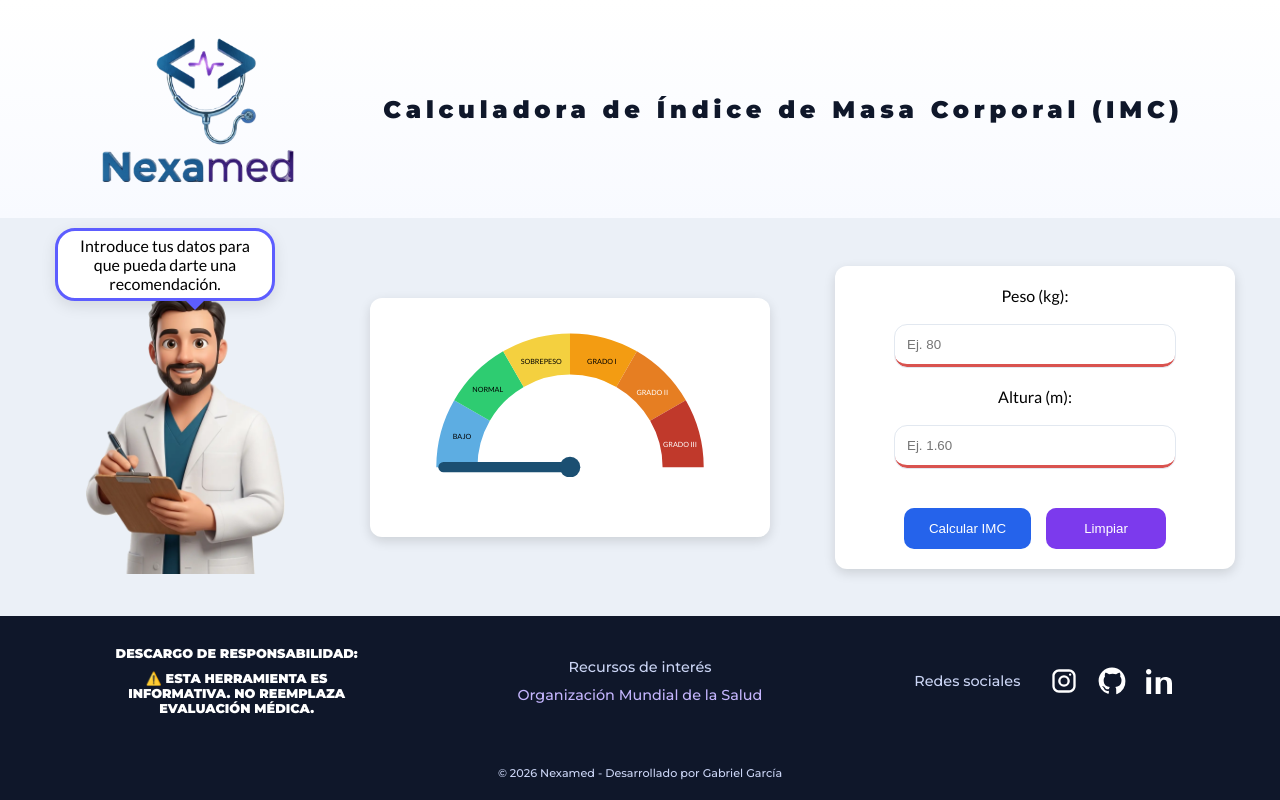
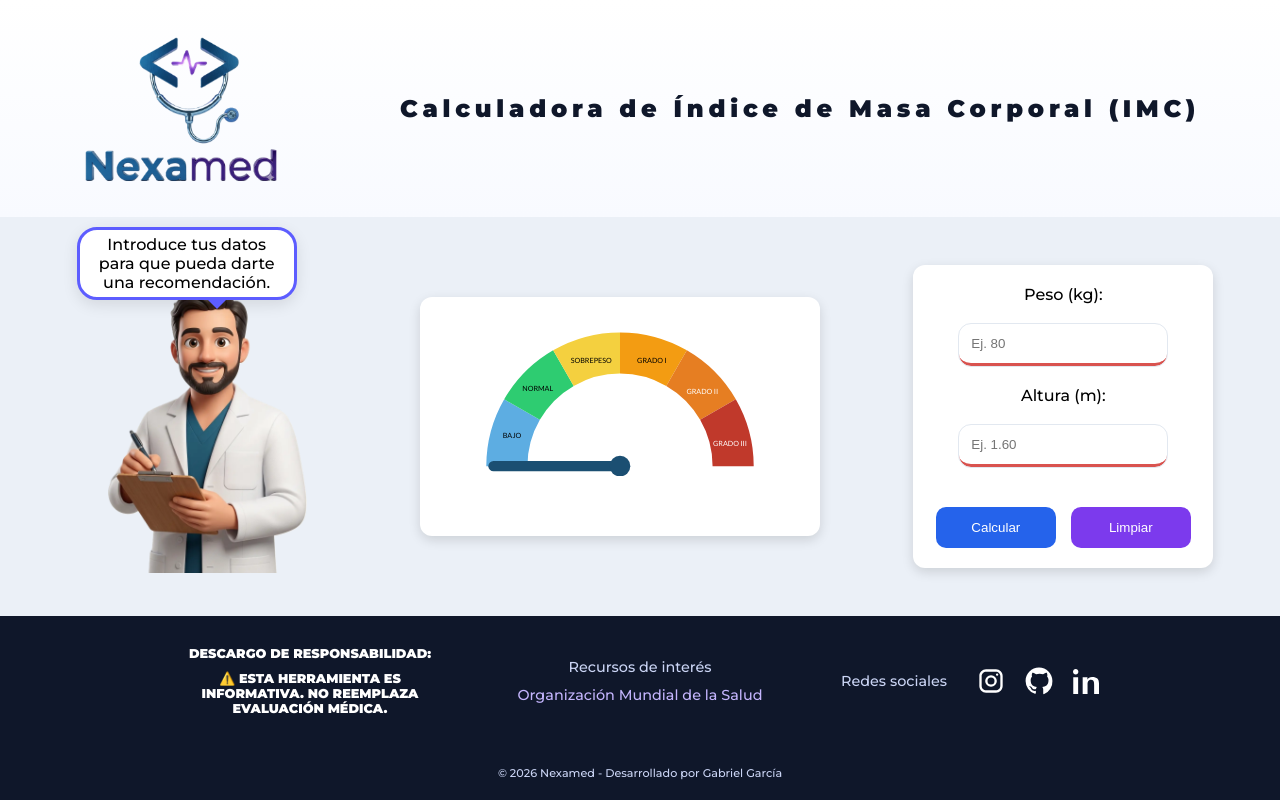
Before and after one commit to medgabrielgarcia-star/calculadora-imc, a website: page docs/index.html in a window 1280 px wide. Drawn offline with nearby package versions, Linux system fonts and the light colour scheme.

Commit message:
Ajustando detalles

```diff
--- a/docs/index.html
+++ b/docs/index.html
@@ -69,7 +69,7 @@
                 max="3" inputmode="decimal" required autocomplete="off">
             <span id="error-altura" class="error-msg"></span>
             <div class="calc-imc__buttons">
-                <button class="calc-imc__button-items calcular" type="submit">Calcular IMC</button>
+                <button class="calc-imc__button-items calcular" type="submit">Calcular</button>
                 <button class="calc-imc__button-items limpiar" type="reset">Limpiar</button>
             </div>
         </form>
--- a/docs/style.css
+++ b/docs/style.css
@@ -110,23 +110,28 @@ body{
     font-weight: 500;
     display: flex;
     flex-direction: column;
-    justify-content: center;
-    align-items: center;
-    width: 100vw;
+    min-height: 100vh;
+    background-color: var(--color-bg-main);
 }
 
 /* HEADER */
 .calc-imc__header{
-    width: 100vw;
     display: flex;
+  flex-direction: column; /* MOBILE */
+  align-items: center;
+  gap: 10px;
+  padding: 30px;
+  padding-bottom: 40px;
+    background: linear-gradient(180deg, var(--color-bg-main-card) 0%, var(--color-bg-header) 100%);
+}
+
+@media (min-width: 768px){
+  .calc-imc__header{
     flex-direction: row;
-    flex-wrap: wrap;
-    flex:1;
-    justify-content: space-evenly;
-    align-items: center;
+    justify-content: space-around;
     gap: 20px;
     padding: 30px;
-    background: linear-gradient(180deg, var(--color-bg-main-card) 0%, var(--color-bg-header) 100%);
+  }
 }
 
 .calc-imc__title{
@@ -140,24 +145,27 @@ body{
 /* MAIN */
 
 .calc-imc__main{
-    width: 100vw;
   display: flex;
+  flex-direction: column; /* MOBILE BASE */
+  align-items: center;
+  gap: 20px;
+  padding: 30px;
+}
+
+@media (min-width: 768px){
+    .calc-imc__main{
     flex-direction: row;
-    flex-wrap: wrap;
-    flex: 1 0 auto;
     justify-content: space-around;
-    align-items: center;
-    gap: 35px;
+    flex:1;
+    gap: 20px;
     padding: 30px;
-    font-family: "Lato", sans-serif;
-    font-size: 1rem;
-    background-color: var(--color-bg-main);
+  }
 }
 
 
 .calc-imc__formulario{
     width: 100%;
-    max-width: 400px;
+    max-width: 300px;
     display: flex;
     flex-direction: column;
     justify-content: center;
@@ -265,8 +273,8 @@ body{
 .calc-imc__respuesta{
 display: flex;
 flex-direction: column;
-padding: 15px;
-gap: 5px;
+padding: 10px;
+gap: 10px;
 }
 
 .calc-imc__resultado,.calc-imc__peso-ideal{
@@ -318,7 +326,6 @@ gap: 5px;
 
 
 .calc-imc__footer{
-    width: 100vw;
     background-color: var(--color-bg-footer);
     display: flex;
     flex-direction: column;
@@ -328,7 +335,7 @@ gap: 5px;
     margin-top: auto;
 }
 
-.calc-imc__footer-content{
+/*.calc-imc__footer-content{
     width: 100vw;
     max-width: 1200px;
     display: flex;
@@ -342,6 +349,26 @@ gap: 5px;
     text-align: center;
     font-size: 0.9rem;
     margin: auto;
+    }*/
+
+    .calc-imc__footer-content{
+display: flex;
+flex-direction: column;
+align-items: center;
+gap: 20px;
+}
+
+@media (min-width: 768px){
+  .calc-imc__footer-content{
+    flex-direction: row;
+    justify-content: space-around;
+    align-items: center;
+    gap: 30px;
+    padding: 10px;
+    text-align: center;
+    font-size: 0.9rem;
+    margin: auto;
+  }
 }
 
 .calc-imc__disclaimer{
```
Lines whose indentation alone changed are shown as unchanged.
